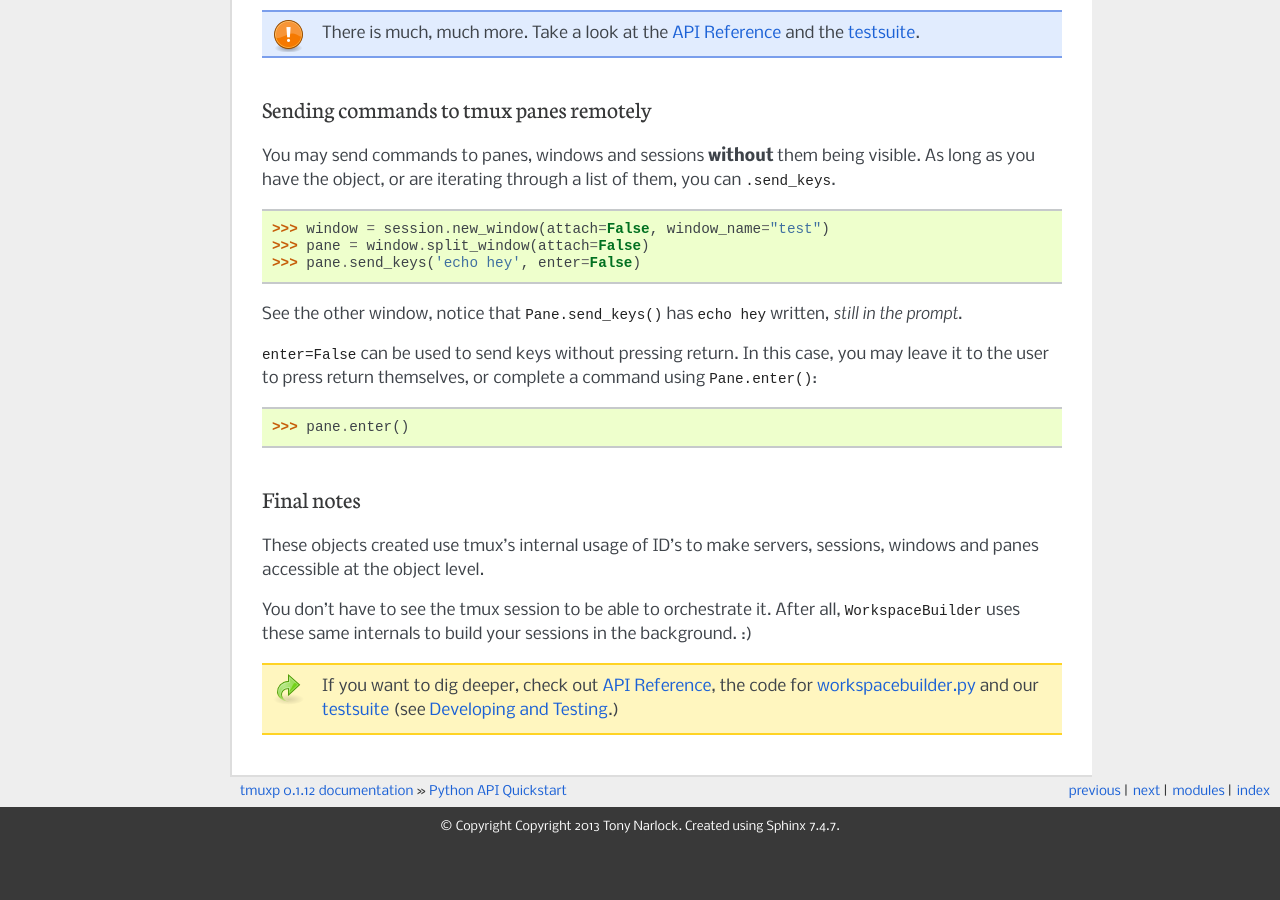
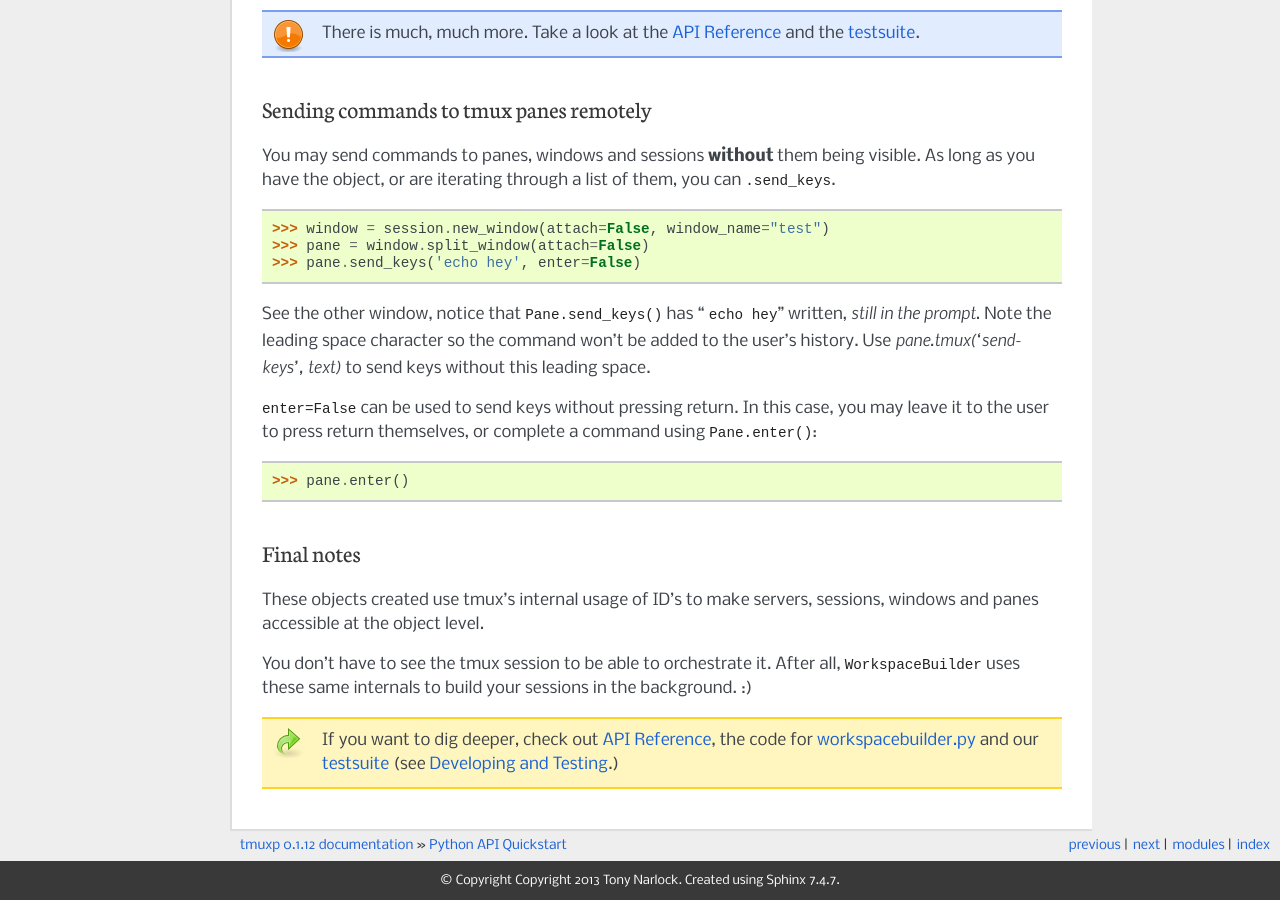
Before and after one commit to tmux-python/tmuxp, a Sphinx documentation site: the page built from doc/quickstart_python.rst, in a window 1280 px wide and 900 px high, scrolled down 5352 px. Built offline with Sphinx 7.4.7, drawn with Linux system fonts in a browser that asks for light colours; before the commit the page ends 6198 px from its top, so only the background shows below that.

Commit message:
document added leading space in Pane.send_keys

```diff
--- a/doc/quickstart_python.rst
+++ b/doc/quickstart_python.rst
@@ -345,11 +345,13 @@
     >>> pane = window.split_window(attach=False)
     >>> pane.send_keys('echo hey', enter=False)
 
-See the other window, notice that :meth:`Pane.send_keys` has ``echo hey`` written,
-*still in the prompt*.
+See the other window, notice that :meth:`Pane.send_keys` has " ``echo hey``" written,
+*still in the prompt*. Note the leading space character so the command won't be added
+to the user's history. Use `pane.tmux('send-keys', text)` to send keys without this
+leading space.
 
 ``enter=False`` can be used to send keys without pressing return. In this case,
-you may  leave it to the user to press return themselves, or complete a command
+you may leave it to the user to press return themselves, or complete a command
 using :meth:`Pane.enter()`:
 
 .. code-block:: python
```
Also changed, not shown: 1 other file.
